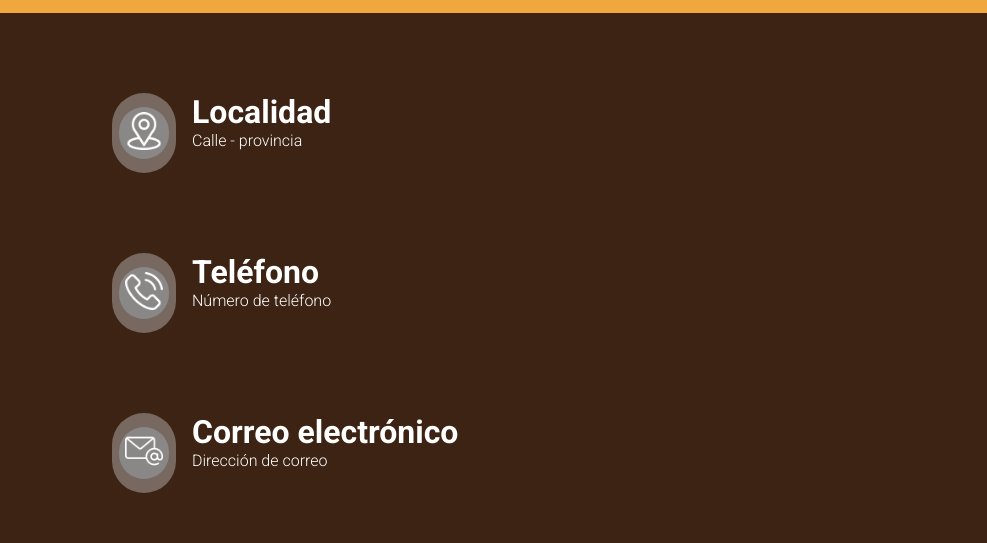
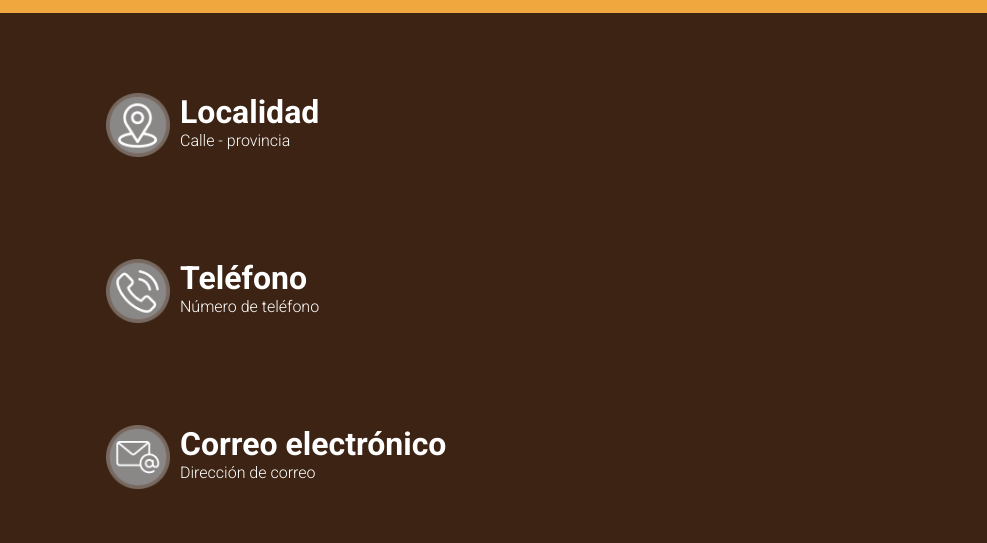
Before and after one commit to luciaduque248/FrontCat-Dog, a plain HTML site: page pages/inicio.html in a window 1280 px wide. Shown: the part 2141-2684 px from the top of the page, 0-987 px from the left. Drawn offline with Linux system fonts and the light colour scheme.

Commit message:
nuevo nombre de carpeta

```diff
--- a/components/footer/footer.css
+++ b/components/footer/footer.css
@@ -21,29 +21,10 @@ footer img{
     height: 50vh;
 }
 
-.circle-gris1{
-    margin: 0 1rem;
-    display: flex;
-    flex-direction: column;
-    justify-content: center;
-    align-items: center;
+.circle img{
     width: 5vw;
-    height: 10vh;
-    background-color: #786960;
-    border-radius: 50px;
+    margin: 0 10px;
 }
-
-.circle{
-    padding: 5px 6px;
-    background: #8A8787;
-    border-radius: 50px;
-}
-
-.circle img{
-    width: 3vw;
-}
-
-
 
 .attach{
     color: white;
@@ -57,3 +38,31 @@ footer img{
 .attach h4{
     font-weight: 300;
 }
+
+@media only screen and (min-device-width : 320px) and (max-device-width : 480px) {
+    footer{
+        flex-direction: column-reverse;
+        padding: 2rem 6rem;
+        height: auto;
+    }
+
+    footer img{
+        width: 65vw;
+    }
+
+    .atajos{
+        height: auto;
+    }
+
+
+    .circle img{
+        width: 20vw;
+        margin: 0 10px;
+    }
+
+    .attach{
+        height: auto;
+    }
+
+
+}
--- a/pages/inicio.html
+++ b/pages/inicio.html
@@ -133,11 +133,10 @@
     <footer>
         <div class="atajos">
             <div class="attach">
-                <div class="circle-gris1">
-                    <div class="circle">
-                        <img src="../img/location 1.png" alt="">
-                    </div>
+                <div class="circle">
+                    <img src="../img/FONDO-FT(1).png" alt="ubicacion-icon">
                 </div>
+
 
                 <div class="attach-text">
                     <h1>Localidad</h1>
@@ -145,24 +144,26 @@
                 </div>
 
             </div>
+
             <div class="attach">
-                <div class="circle-gris1">
-                    <div class="circle">
-                        <img src="../img/phone-call 1.png" alt="">
-                    </div>
+
+                <div class="circle">
+                    <img src="../img/FONDO-FT(2).png" alt="call-icon">
                 </div>
+
 
                 <div class="attach-text">
                     <h1>Teléfono</h1>
                     <h4>Número de teléfono</h4>
                 </div>
             </div>
+
             <div class="attach">
-                <div class="circle-gris1">
-                    <div class="circle">
-                        <img src="../img/correo-electronico 1.png" alt="">
-                    </div>
+
+                <div class="circle">
+                    <img src="../img/FONDO-FT(3).png" alt="mail-icon">
                 </div>
+
 
                 <div class="attach-text">
                     <h1>Correo electrónico</h1>
```
Also changed, not shown: img/._FONDO-FT(1).png (added), img/._FONDO-FT(2).png (added), img/._FONDO-FT(3).png (added), img/FONDO-FT(1).png (added), img/FONDO-FT(2).png (added), img/FONDO-FT(3).png (added).
